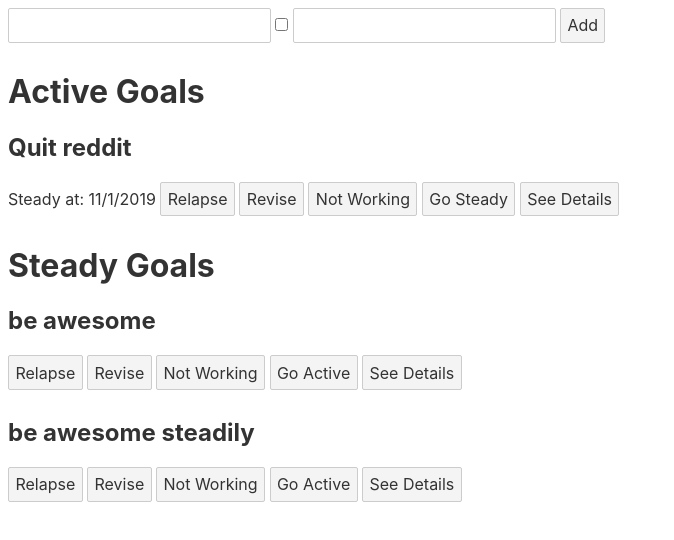
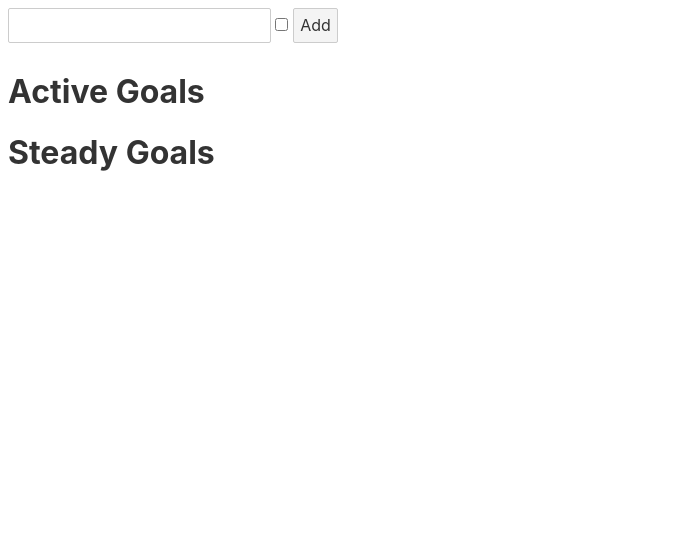
Before and after one commit to oatmeaI/friends, a Svelte app: page / in a window 1280 px wide. Shown: the top 540 px of the page, without its empty margins (0-674 px from the left). Built offline with nearby package versions, Linux system fonts and the light colour scheme.

Commit message:
breaking stuff up

```diff
--- a/package.json
+++ b/package.json
@@ -12,7 +12,9 @@
     "svelte": "^3.0.0"
   },
   "dependencies": {
-    "sirv-cli": "^0.4.4"
+    "rollup-plugin-typescript2": "^0.24.0",
+    "sirv-cli": "^0.4.4",
+    "typescript": "^3.6.2"
   },
   "scripts": {
     "build": "rollup -c",
--- a/rollup.config.js
+++ b/rollup.config.js
@@ -2,6 +2,8 @@ import svelte from 'rollup-plugin-svelte';
 import resolve from 'rollup-plugin-node-resolve';
 import commonjs from 'rollup-plugin-commonjs';
 import livereload from 'rollup-plugin-livereload';
+import typescript from "rollup-plugin-typescript2";
+import tscompile from "typescript";
 import { terser } from 'rollup-plugin-terser';
 
 const production = !process.env.ROLLUP_WATCH;
@@ -15,6 +17,7 @@ export default {
 		file: 'public/bundle.js'
 	},
 	plugins: [
+		typescript({ typescript: tscompile }),
 		svelte({
 			// enable run-time checks when not in production
 			dev: !production,
--- a/src/App.svelte
+++ b/src/App.svelte
@@ -1,44 +1,10 @@
 <script>
-  // TODO - break this up into components
-  // TODO - typescript??
+  // TODO - reactions aren't working because goals are stored in an object, blah blah. need to use the "store" crap
   // TODO - persist data - maybe start with localstorage, build persistence layer, then consider how to move forward
-  // TODO - date helpers
   // Persist locally & allow data porting & cloud sync would be rad
-
-  let appStore = {
-    view: "all",
-    selectedGoal: null
-  };
-
-  let goalStore = [
-    {
-      steadyDate: new Date("11/01/2019"),
-      steadyOverride: false,
-      name: "Quit reddit",
-      relapses: 0,
-      lastRelapse: null,
-      bestStreak: 10,
-      id: 1
-    },
-    {
-      steadyDate: new Date("11/01/2019"),
-      steadyOverride: true,
-      name: "be awesome",
-      relapses: 0,
-      lastRelapse: null,
-      bestStreak: 10,
-      id: 2
-    },
-    {
-      steadyDate: new Date("08/01/2019"),
-      steadyOverride: false,
-      name: "be awesome steadily",
-      relapses: 0,
-      lastRelapse: null,
-      bestStreak: 10,
-      id: 3
-    }
-  ];
+  import Form from "./Form.svelte";
+  import goals from "./goals.ts";
+  import app from "./app.ts";
 
   let inputState = {
     steadyDate: "",
@@ -48,147 +14,46 @@
 
   let nameInput, steadyInput, steadyDateInput, editNameInput;
 
-  const relapseGoal = goal => {
-    const today = new Date();
-    const index = goalStore.findIndex(
-      currentGoal => currentGoal.id === goal.id
-    );
-    goalStore[index] = {
-      ...goalStore[index],
-      relapses: goalStore[index] + 1,
-      steadyOverride: false,
-      steadyDate: new Date(today.setTime(today.getTime() + 7 * 86400000)),
-      lastRelapse: new Date()
-    };
-  };
-
-  const deleteGoal = goal => {
-    goalStore = goalStore.filter(currentGoal => currentGoal !== goal);
-  };
-
-  const editGoal = goal => {
-    appStore = {
-      ...appStore,
-      view: "edit",
-      selectedGoal: goal.id
-    };
-  };
-
-  const saveGoal = goal => {
-    const index = goalStore.findIndex(
-      goal => goal.id === appStore.selectedGoal
-    );
-    goalStore[index] = {
-      ...goalStore[index],
-      name: editNameInput.value
-    };
-    editNameInput.value = "";
-    seeMain();
-  };
-
-  const seeMain = () => {
-    appStore = {
-      ...appStore,
-      view: "all",
-      selectedGoal: null
-    };
-  };
-
-  const goSteady = goal => {
-    const index = goalStore.indexOf(goal);
-    goalStore[index] = {
-      ...goalStore[index],
-      steadyOverride: true
-    };
-  };
-
-  const goActive = goal => {
-    const today = new Date();
-    const index = goalStore.indexOf(goal);
-    goalStore[index] = {
-      ...goalStore[index],
-      steadyOverride: false,
-      steadyDate: new Date(today.setTime(today.getTime() + 7 * 86400000))
-    };
-  };
-
-  const createGoal = () => {
-    const today = new Date();
-    const newGoal = {
-      steadyDate: new Date(
-        inputState.steadyDate || today.setTime(today.getTime() + 7 * 86400000)
-      ),
-      steadyOverride: inputState.steady || false,
-      name: inputState.name,
-      relapses: 0,
-      lastRelapse: null,
-      bestStreak: 0,
-      id: btoa(Math.random()).substring(0, 12)
-    };
-    goalStore = [...goalStore, newGoal];
-    console.log(goalStore);
-    nameInput.value = "";
-    steadyInput.value = false;
-    steadyDateInput.value = "";
-  };
-
-  const seeDetails = goal => {
-    appStore = {
-      ...appStore,
-      view: "detail",
-      selectedGoal: goal.id
-    };
-  };
-  const today = new Date();
   let allGoals, activeGoals, steadyGoals, selectedGoal;
 
   $: {
-    activeGoals = goalStore.filter(
+    console.log(goals.goals);
+    activeGoals = goals.goals.filter(
       goal => !goal.steadyOverride && goal.steadyDate > today
     );
-    steadyGoals = goalStore.filter(
-      goal => goal.steadyOverride || goal.steadyDate < new Date()
+    steadyGoals = goals.goals.filter(
+      goal => goal.steadyOverride || goal.steadyDate < today
     );
-    selectedGoal = goalStore.find(goal => goal.id === appStore.selectedGoal);
+    selectedGoal = goals.goals.find(goal => goal.id === appStore.selectedGoal);
   }
 </script>
 
-{#if appStore.view === 'all'}
-  <input type="text" bind:this={nameInput} bind:value={inputState.name} />
-  <input
-    type="checkbox"
-    bind:this={steadyInput}
-    bind:value={inputState.steadyOverride} />
-  <input
-    type="text"
-    bind:this={steadyDateInput}
-    bind:value={inputState.steadyDate} />
-  <button on:click={() => createGoal()}>Add</button>
-
+{#if app.state.view === 'all'}
+  <Form />
   <h1>Active Goals</h1>
   {#each activeGoals as goal, index (goal.id)}
     <h2>{goal.name}</h2>
     Steady at: {goal.steadyDate.toLocaleDateString()}
-    <button on:click={() => relapseGoal(goal)}>Relapse</button>
-    <button on:click={() => editGoal(goal)}>Revise</button>
-    <button on:click={() => deleteGoal(goal)}>Not Working</button>
-    <button on:click={() => goSteady(goal)}>Go Steady</button>
-    <button on:click={() => seeDetails(goal)}>See Details</button>
+    <button on:click={() => goals.resetGoal(goal)}>Relapse</button>
+    <button on:click={() => goals.editGoal(goal)}>Revise</button>
+    <button on:click={() => goals.deleteGoal(goal)}>Not Working</button>
+    <button on:click={() => goals.goSteady(goal)}>Go Steady</button>
+    <button on:click={() => app.seeDetails(goal)}>See Details</button>
   {/each}
 
   <h1>Steady Goals</h1>
   {#each steadyGoals as goal, index (goal.id)}
     <h2>{goal.name}</h2>
-    <button on:click={() => relapseGoal(goal)}>Relapse</button>
-    <button on:click={() => editGoal(goal)}>Revise</button>
-    <button on:click={() => deleteGoal(goal)}>Not Working</button>
-    <button on:click={() => goActive(goal)}>Go Active</button>
-    <button on:click={() => seeDetails(goal)}>See Details</button>
+    <button on:click={() => goals.resetGoal(goal)}>Relapse</button>
+    <button on:click={() => goals.editGoal(goal)}>Revise</button>
+    <button on:click={() => goals.deleteGoal(goal)}>Not Working</button>
+    <button on:click={() => goals.goActive(goal)}>Go Active</button>
+    <button on:click={() => app.seeDetails(goal)}>See Details</button>
   {/each}
-{:else if appStore.view === 'edit'}
+{:else if app.state.view === 'edit'}
   <input type="text" bind:this={editNameInput} value={selectedGoal.name} />
   <button on:click={saveGoal}>Save</button>
-{:else if appStore.view === 'detail'}
+{:else if app.state.view === 'detail'}
   <h1>{selectedGoal.name}</h1>
-  <button on:click={seeMain}>Back</button>
+  <button on:click={app.seeMain}>Back</button>
 {/if}
--- /dev/null
+++ b/src/Form.svelte
@@ -0,0 +1,27 @@
+<script>
+  import goals from "./goals.ts";
+
+  let inputState = {
+    name: "",
+    steadyOverride: false
+  };
+
+  let nameInput, steadyInput;
+
+  const onSubmit = () => {
+    goals.createGoal({
+      steady: inputState.steadyOverride,
+      name: inputState.name
+    });
+
+    nameInput.value = "";
+    steadyInput.value = false;
+  };
+</script>
+
+<input type="text" bind:this={nameInput} bind:value={inputState.name} />
+<input
+  type="checkbox"
+  bind:this={steadyInput}
+  bind:value={inputState.steadyOverride} />
+<button on:click={onSubmit}>Add</button>
--- /dev/null
+++ b/src/app.ts
@@ -0,0 +1,37 @@
+import { Goal } from "./goals";
+
+let state = {
+  view: "all",
+  selectedGoal: null
+};
+
+const seeMain = () => {
+  state = {
+    ...state,
+    view: "all",
+    selectedGoal: null
+  };
+};
+
+const seeDetails = goal => {
+  state = {
+    ...state,
+    view: "detail",
+    selectedGoal: goal.id
+  };
+};
+
+const seeEdit = (goal: Goal) => {
+  state = {
+    ...state,
+    view: "edit",
+    selectedGoal: goal.id
+  };
+};
+
+export default {
+  state,
+  seeMain,
+  seeDetails,
+  seeEdit
+};
--- /dev/null
+++ b/src/dates.ts
@@ -0,0 +1,3 @@
+const _now = new Date();
+export const week = new Date(_now.setTime(_now.getTime() + 7 * 86400000));
+export const today = new Date();
--- /dev/null
+++ b/src/goals.ts
@@ -0,0 +1,79 @@
+import { week, today } from "./dates";
+
+export interface Goal {
+  steadyDate?: Date;
+  steadyOverride: boolean;
+  name: string;
+  resets: number;
+  lastReset?: Date;
+  bestStreak: number;
+  id: string;
+}
+
+let goals: Goal[] = [];
+
+const createGoal = ({ steady, name }: { steady: boolean; name: string }) => {
+  const newGoal = {
+    steadyDate: week,
+    steadyOverride: steady || false,
+    name,
+    resets: 0,
+    lastReset: null,
+    bestStreak: 0,
+    id: generateId()
+  };
+  goals = [...goals, newGoal];
+  console.log(goals);
+};
+
+const updateGoal = (goal: Goal, name: string) => {
+  const index = goals.findIndex(currentGoal => currentGoal.id === goal.id);
+  goals[index] = {
+    ...goals[index],
+    name
+  };
+};
+
+const deleteGoal = (goal: Goal) => {
+  goals = goals.filter(currentGoal => currentGoal !== goal);
+};
+
+const goSteady = (goal: Goal) => {
+  const index = goals.indexOf(goal);
+  goals[index] = {
+    ...goals[index],
+    steadyOverride: true
+  };
+};
+
+const goActive = (goal: Goal) => {
+  const index = goals.indexOf(goal);
+  goals[index] = {
+    ...goals[index],
+    steadyOverride: false,
+    steadyDate: week
+  };
+};
+
+const resetGoal = (goal: Goal) => {
+  const index = goals.findIndex(currentGoal => currentGoal.id === goal.id);
+  goals[index] = {
+    ...goals[index],
+    resets: goals[index].resets + 1,
+    steadyOverride: false,
+    steadyDate: week,
+    lastReset: today
+  };
+};
+
+const generateId = () => btoa(`${Math.random()}`).substring(0, 12);
+
+export default {
+  goals,
+  createGoal,
+  updateGoal,
+  deleteGoal,
+  resetGoal,
+  goSteady,
+  goActive
+};
```
Also changed, not shown: 1 other file (tests, documents, lock files or other folders).
